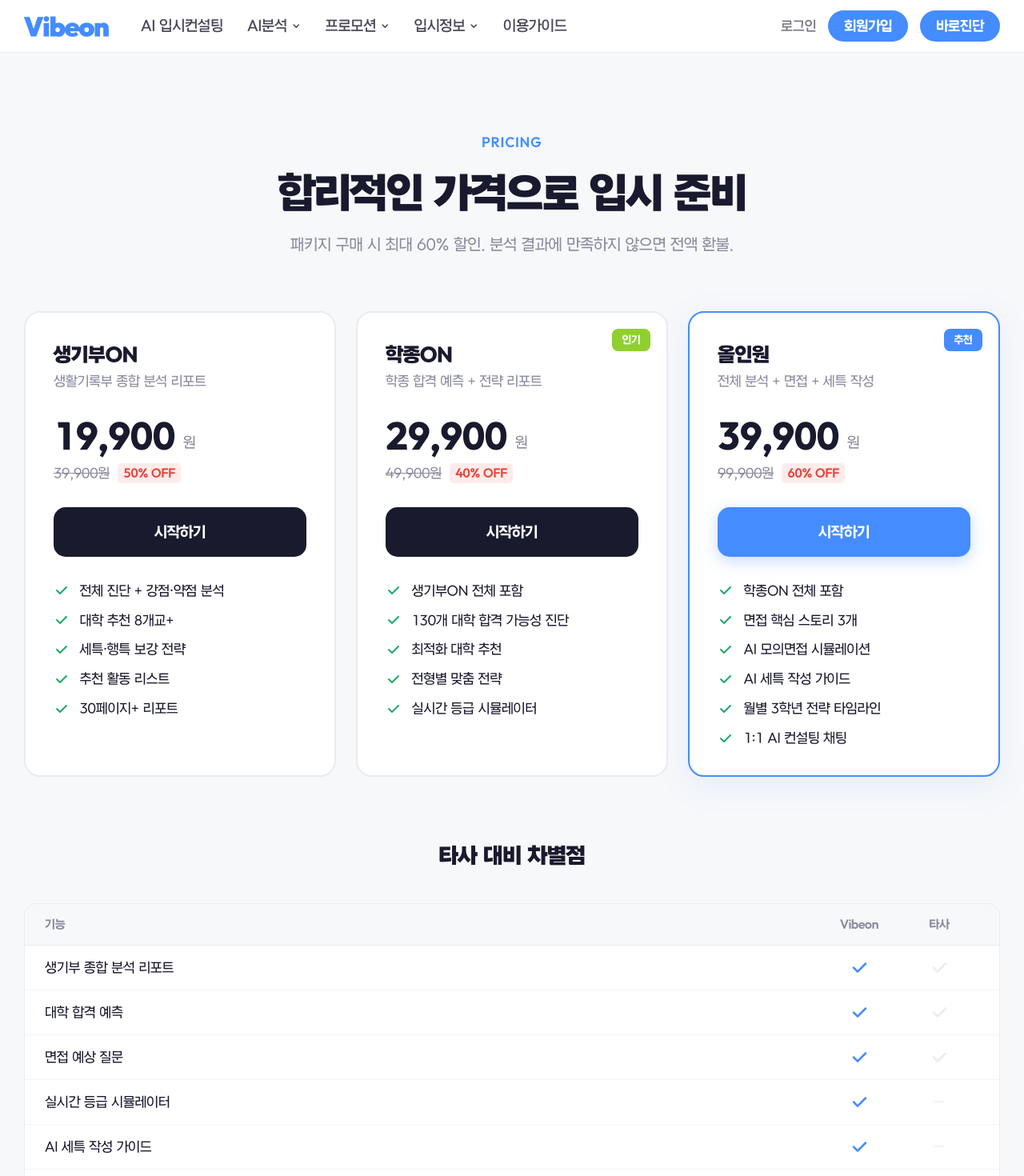
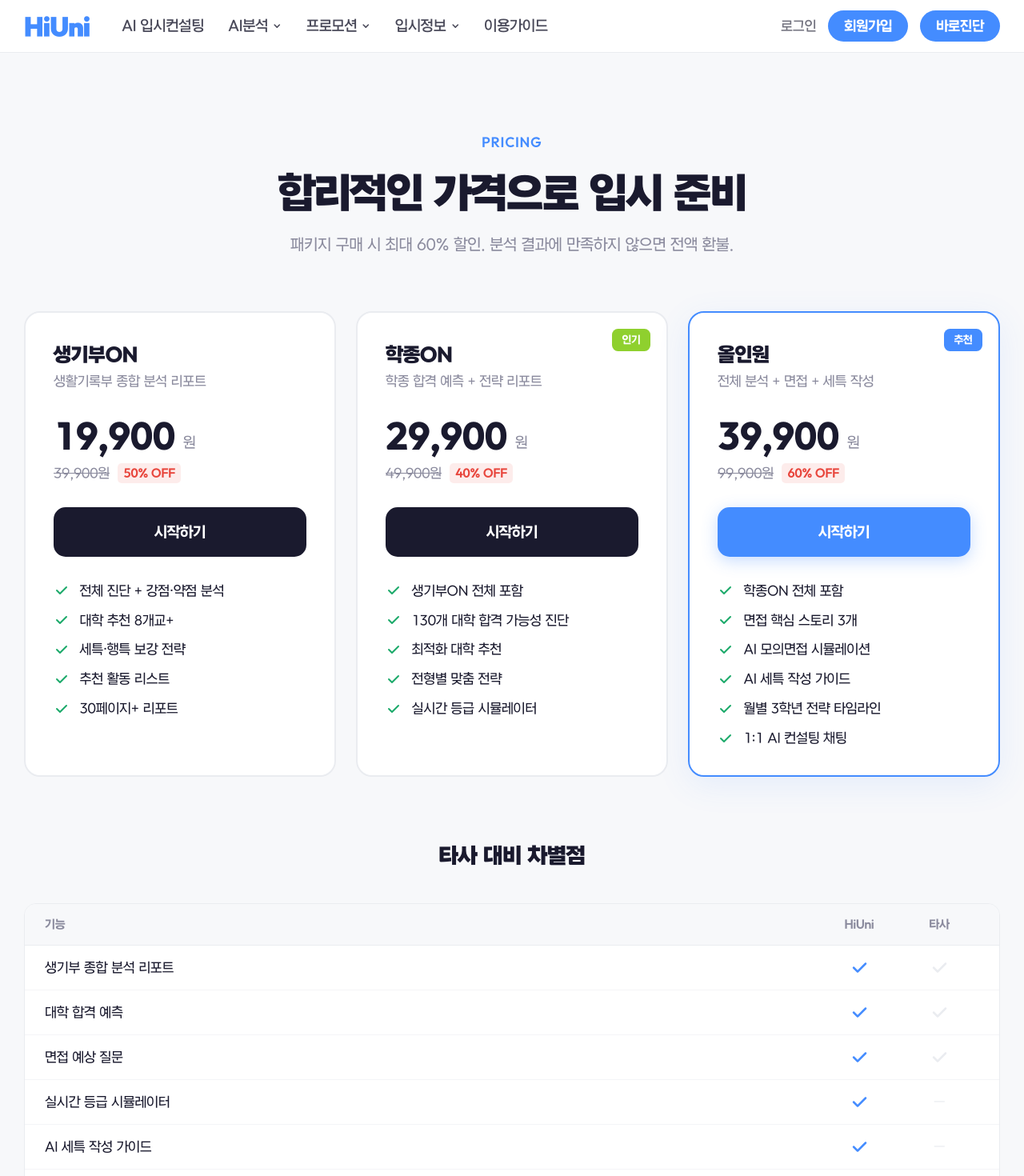
Before and after one commit to INNO-HI-Inc/hi-university, a Next.js app: page /hi-university/pricing in a window 1280 px wide. Shown: the top 1470 px of the page at 80% size. Built offline with nearby package versions, Linux system fonts and the light colour scheme.

Commit message:
Rename logo Vibeon to HiUni

```diff
--- a/src/app/layout.tsx
+++ b/src/app/layout.tsx
@@ -15,7 +15,7 @@ export default function RootLayout({ children }: { children: React.ReactNode })
           <div className="mx-auto flex h-[52px] max-w-[1400px] items-center px-6">
             {/* 로고 */}
             <a href="/" className="mr-8 shrink-0 text-[22px] font-black tracking-tight text-primary">
-              Vibeon
+              HiUni
             </a>
             {/* 메뉴 — 로고 바로 옆에서 왼쪽 정렬로 흐름 */}
             <div className="hidden items-center gap-6 md:flex">
@@ -82,12 +82,12 @@ export default function RootLayout({ children }: { children: React.ReactNode })
             </div>
             <div className="flex items-center justify-between border-t border-line py-4 text-[11px] text-slate">
               <div className="flex items-center gap-4">
-                <span className="font-black text-primary">Vibeon</span>
+                <span className="font-black text-primary">HiUni</span>
                 <a href="#" className="hover:text-ink">이용약관</a>
                 <a href="#" className="font-bold hover:text-ink">개인정보처리방침</a>
               </div>
               <div className="flex items-center gap-3">
-                <span>&copy; 2026 Vibeon</span>
+                <span>&copy; 2026 HiUni</span>
                 {[0,1,2].map(i=>(
                   <span key={i} className="flex h-6 w-6 items-center justify-center rounded-full border border-line text-[10px] text-slate">
                     {["f","X","in"][i]}
--- a/src/app/pricing/page.tsx
+++ b/src/app/pricing/page.tsx
@@ -103,7 +103,7 @@ export default function PricingPage() {
           <h2 className="mb-8 text-center text-[20px] font-extrabold text-ink">타사 대비 차별점</h2>
           <div className="overflow-hidden rounded-xl border border-line bg-white">
             <div className="grid grid-cols-[1fr_80px_80px] items-center border-b border-line bg-paper px-5 py-3 text-[11px] font-bold text-slate">
-              <span>기능</span><span className="text-center">Vibeon</span><span className="text-center">타사</span>
+              <span>기능</span><span className="text-center">HiUni</span><span className="text-center">타사</span>
             </div>
             {[
               { feature: "생기부 종합 분석 리포트", us: true, them: true },
```
Also changed, not shown: 48 other files (tests, documents, lock files or other folders).
